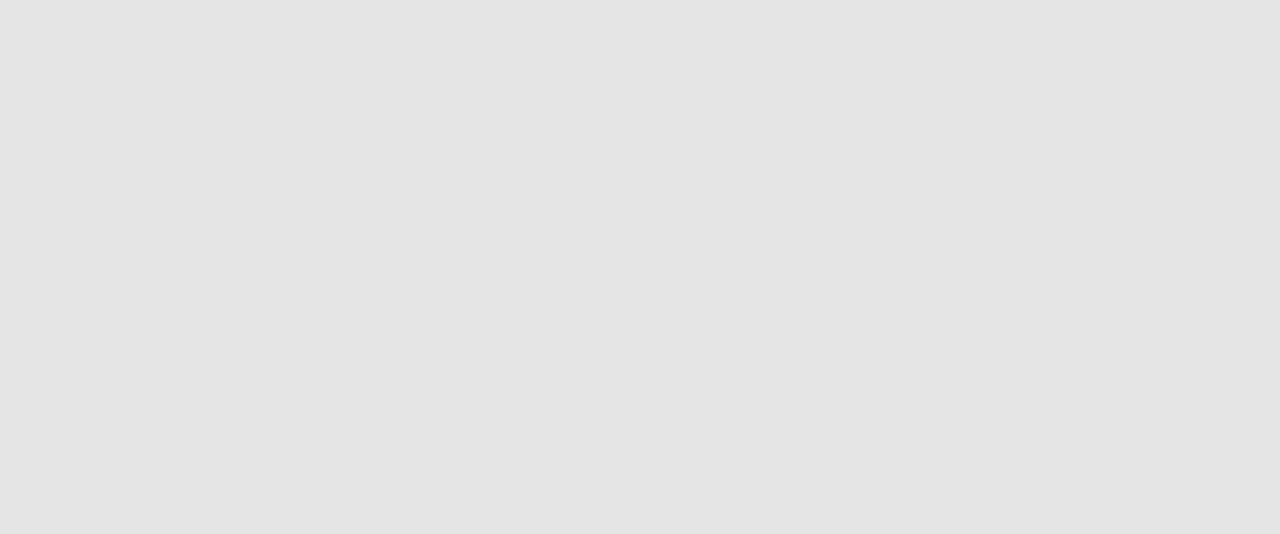
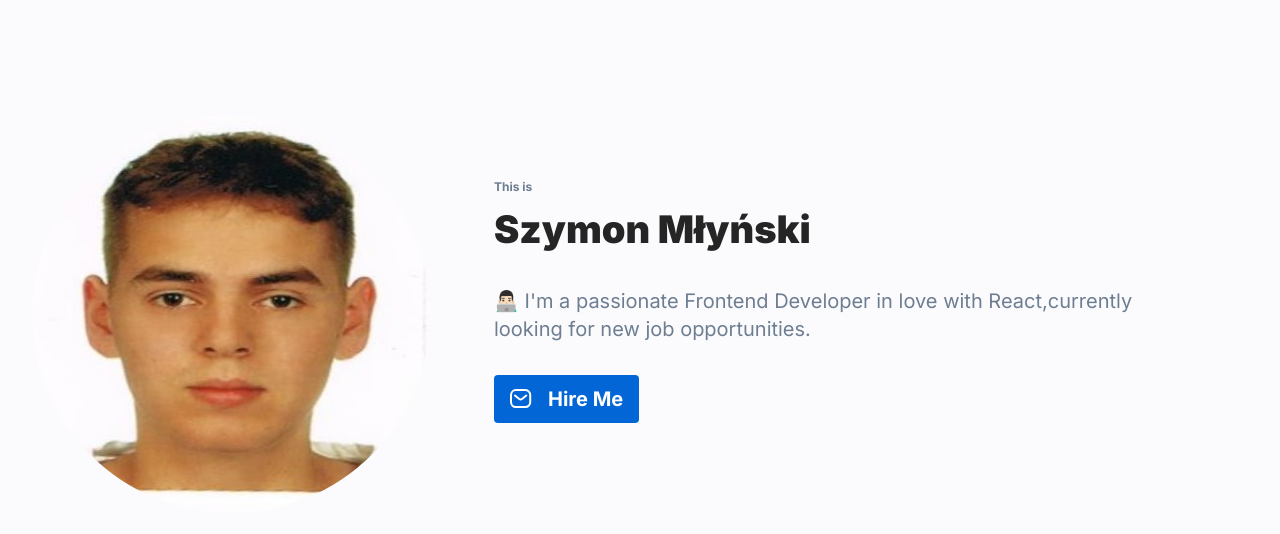
Before and after one commit to saimoNN37/Personal-Homepage, a React (Create React App) app: page / in a window 1280 px wide. Shown: the top 534 px of the page. Built offline with nearby package versions, Linux system fonts and the light colour scheme.

Commit message:
added header

```diff
--- a/public/index.html
+++ b/public/index.html
@@ -1,5 +1,5 @@
 <!DOCTYPE html>
-<html lang="en">
+<html lang="pl">
 
 <head>
   <meta charset="utf-8" />
--- /dev/null
+++ b/src/Homepage/Header/index.js
@@ -0,0 +1,25 @@
+import { Photo, HeaderWrapper, Details, ThisIs, Name, Text } from "./styled";
+import image from "./image/author.jpg";
+import { ButtonLink } from "../../common/ButtonLink/styled";
+import { ReactComponent as MessageIcon } from "./image/message.svg"
+import { email } from "../email";
+
+const Header = () => (
+    <HeaderWrapper>
+        <Photo src={image} alt="Szymon Młyński" />
+        <Details>
+            <ThisIs>This is</ThisIs>
+            <Name>Szymon Młyński</Name>
+            <Text>👨🏻‍💻  I'm a passionate Frontend Developer in love with React,currently looking for new job opportunities.</Text>
+            <ButtonLink
+            href={`mailto:${email}`}
+            title={email}
+            >
+            <MessageIcon />
+            Hire Me
+            </ButtonLink>
+        </Details>
+    </HeaderWrapper>
+);
+
+export default Header;
--- /dev/null
+++ b/src/Homepage/Header/styled.js
@@ -0,0 +1,45 @@
+import styled from "styled-components";
+
+export const HeaderWrapper = styled.div`
+display: grid;
+grid-template-columns: auto 1fr;
+grid-gap: 64px;
+margin-top: 115px;
+`;
+
+export const Photo = styled.img`
+width: 398px;
+height: 398px;
+border-radius: 50%;
+`;
+
+export const Details = styled.div`
+display: flex;
+flex-direction: column;
+align-items: flex-start;
+padding-top: 64px;
+`;
+
+export const ThisIs = styled.p`
+font-weight: 700;
+font-size: 12px;
+color: ${({ theme }) => theme.elementColor.header.thisIs};
+margin: 0;
+`;
+
+export const Name = styled.h1`
+    font-weight: 900;
+    font-size: 38px;
+    padding: 12px 0 35px;
+    color: ${({ theme }) => theme.elementColor.header.name};
+    margin: 0;
+`;
+
+export const Text = styled.p`
+    margin: 0;
+    font-weight: 400;
+    font-size: 20px;
+    line-height: 1.4;
+    max-width: 640px;
+    padding: 0 0 32px;
+`;
--- /dev/null
+++ b/src/Homepage/email.js
@@ -0,0 +1 @@
+export const email = "thxsymek@gmail.com";
--- /dev/null
+++ b/src/common/ButtonLink/styled.js
@@ -0,0 +1,30 @@
+import styled from "styled-components";
+
+export const ButtonLink = styled.a`
+    color: ${({ theme }) => theme.elementColor.buttonLink.text};
+    background-color: ${({theme}) => theme.elementColor.buttonLink.background};
+    font-weight: 600;
+    font-size: 20px;
+    line-height: 24px;
+    padding: 12px 16px;
+    display: grid;
+    grid-template-columns: auto 1fr;
+    align-items: center;
+    text-decoration: none;
+    gap: 16px;
+    transition: 0.5s;
+    cursor: pointer;
+    border-radius: 4px;
+
+    &:hover {
+        box-shadow:
+            2px -2px 0px ${({ theme }) => theme.elementColor.buttonLink.shadow},
+            -2px 2px 0px ${({ theme }) => theme.elementColor.buttonLink.shadow},
+            2px 2px 0px ${({ theme }) => theme.elementColor.buttonLink.shadow},
+            -2px -2px 0px ${({ theme }) => theme.elementColor.buttonLink.shadow};
+    }
+
+    &:active {
+        box-shadow: inset 0px 2px 0px rgba(20, 70, 32, 0.2);
+    }
+`;
--- a/src/core/App.js
+++ b/src/core/App.js
@@ -1,16 +1,16 @@
 import { ThemeProvider } from "styled-components";
-import { Container } from "../Homepage/Container/styled";
+import { Container } from "../common/Container/styled";
+import Header from "../Homepage/Header";
 import { GlobalStyle } from "./Globalstyle";
 import { lightTheme } from "./theme";
 
 function App() {
   return (
     <ThemeProvider theme={lightTheme}>
-      <GlobalStyle>
+      <GlobalStyle />
         <Container>
-
+          <Header />
         </Container>
-      </GlobalStyle>
     </ThemeProvider>
   );
 }
--- a/src/core/theme.js
+++ b/src/core/theme.js
@@ -2,13 +2,26 @@ const color = {
 white: "#FFFFFF",
 mercury: "#E5E5E5",
 slateGray: "#6E7E91",
+mineShaft: "#252525",
+whiteLilac: "#FBFBFE",
+anakiwa: "8CC2FF",
+scienceBlue: "#0366D6",
 };
 
 export const lightTheme = {
     elementColor: {
         site: {
-            background: color.mercury,
+            background: color.whiteLilac,
             text: color.slateGray,
+        },
+        header: {
+            thisIs: color.slateGray,
+            name: color.mineShaft,
+        },
+        buttonLink: {
+            text: color.white,
+            shadowHover: color.anakiwa,
+            background: color.scienceBlue
         }
     }
 };
```
Also changed, not shown: src/Homepage/Header/image/author.jpg (added), src/Homepage/Header/image/message.svg (added), src/common/Container/styled.js (renamed from src/Homepage/Container/styled.js).
